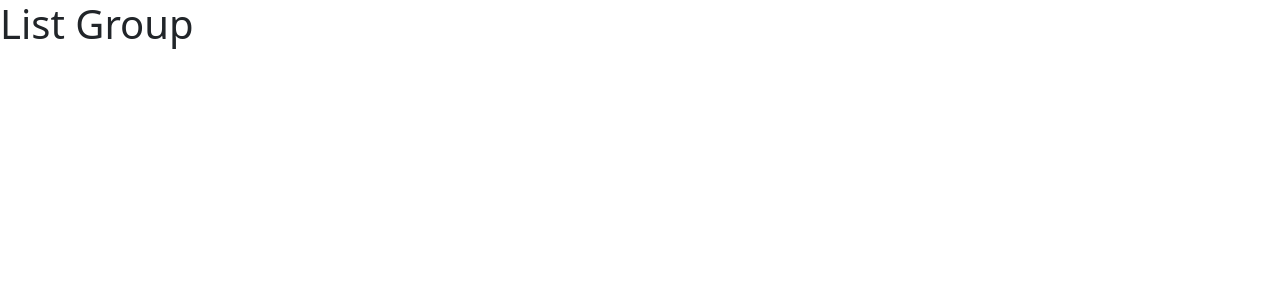
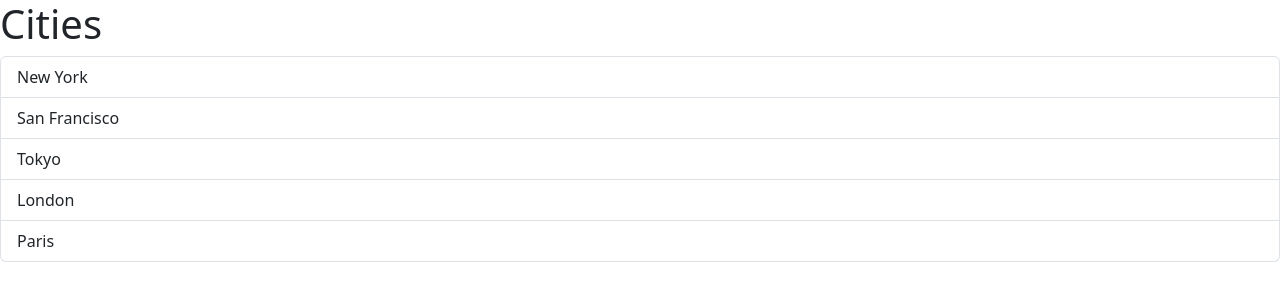
Before and after one commit to Abdullah-Mahdi272/LearningReact, a React (Vite) app in the folder reactApp/: page / in a window 1280 px wide. Shown: the top 300 px of the page. Built offline with nearby package versions, Linux system fonts and the light colour scheme.

Commit message:
Update ListGroup.tsx

```diff
--- a/reactApp/src/components/ListGroup.tsx
+++ b/reactApp/src/components/ListGroup.tsx
@@ -1,7 +1,40 @@
-function ListGroup(){
+//import { MouseEvent } from "react";
 
+import { useState } from "react";
 
-    return <h1>List Group</h1>;
+interface Props {
+  items: string[];
+  heading: string;
+}
+
+function ListGroup({ items, heading }: Props) {
+  //let selectedIndex = 0;
+  //const handleClick = (event: MouseEvent) => console.log(event);
+  const [selectedIndex, setSelectedIndex] = useState(-1);
+  //const [name, setName] = useState('');
+  return (
+    <>
+      <h1>{heading}</h1>
+      {items.length === 0 && <p>No item found</p>}
+      <ul className="list-group">
+        {items.map((item, index) => (
+          <li
+            className={
+              selectedIndex === index
+                ? "list-group-item active"
+                : "list-group-item"
+            }
+            key={item}
+            onClick={() => {
+              setSelectedIndex(index);
+            }}
+          >
+            {item}
+          </li>
+        ))}
+      </ul>
+    </>
+  );
 }
 
 export default ListGroup;
```
